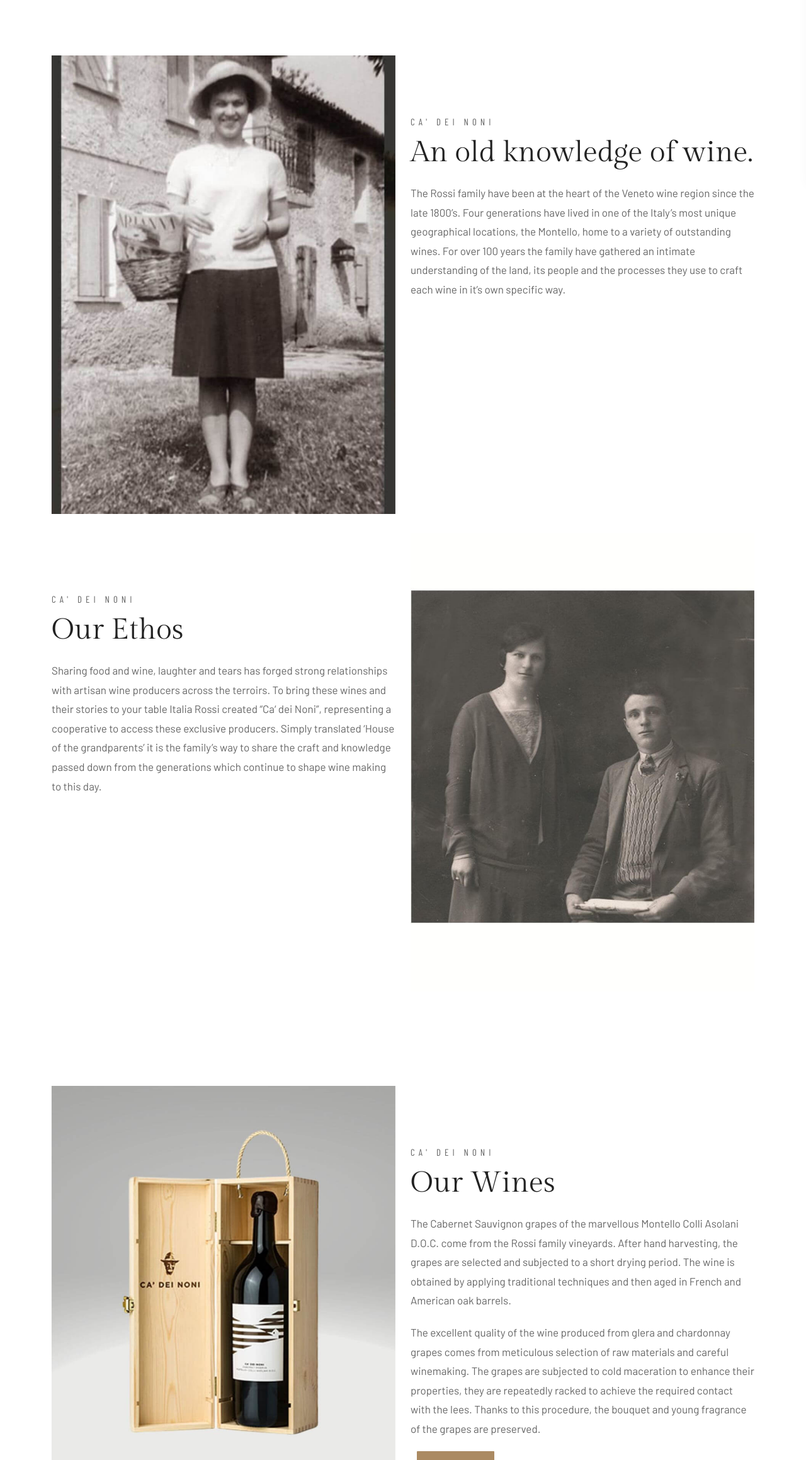
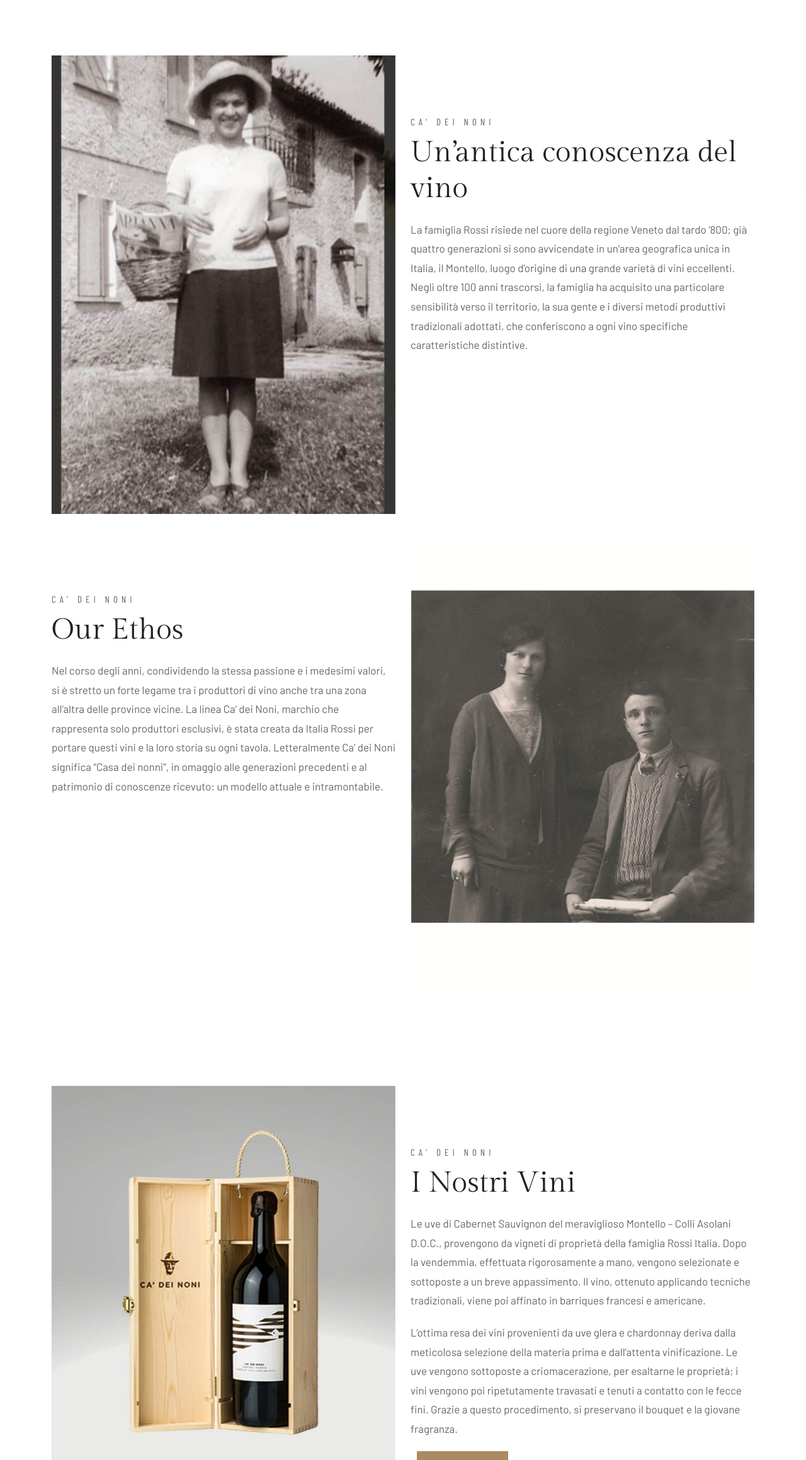
Before and after one commit to Responsibleuk/ca_dei_noni_it, a plain HTML site: page heritage.html in a window 1280 px wide. Shown: the part 482-2800 px from the top of the page at 63% size. Drawn offline with nearby package versions, Linux system fonts and the light colour scheme.

Commit message:
Initial commit

```diff
--- a/heritage.html
+++ b/heritage.html
@@ -162,18 +162,11 @@
 
 
                     <div class="section-subtitle">Ca' Dei Noni</div>
-                    <div class="section-title">An old knowledge of wine.</div>
+                    <div class="section-title">Un’antica conoscenza del vino</div>
 
 
 
-                        <p class="mb-30">The Rossi family have been at the heart of the Veneto wine region since the
-                            late
-                            1800’s. Four generations have lived in one of the Italy’s most unique geographical
-                            locations,
-                            the Montello, home to a variety of outstanding wines. For over 100 years the family have
-                            gathered an intimate understanding of the land, its people and the processes they use to
-                            craft
-                            each wine in it’s own specific way.</p>
+                        <p class="mb-30">La famiglia Rossi risiede nel cuore della regione Veneto dal tardo ‘800; già quattro generazioni si sono avvicendate in un’area geografica unica in Italia, il Montello, luogo d’origine di una grande varietà di vini eccellenti. Negli oltre 100 anni trascorsi, la famiglia ha acquisito una particolare sensibilità verso il territorio, la sua gente e i diversi metodi produttivi tradizionali adottati, che conferiscono a ogni vino specifiche caratteristiche distintive.</p>
 
                     </div>
                 </div>
@@ -191,11 +184,7 @@
 
                     <div class="section-subtitle">Ca' Dei Noni</div>
                     <div class="section-title">Our Ethos</div>
-                    <p>Sharing food and wine, laughter and tears has forged strong relationships with artisan wine
-                        producers across the terroirs. To bring these wines and their stories to your table Italia Rossi
-                        created “Ca‘ dei Noni”, representing a cooperative to access these exclusive producers. Simply
-                        translated ‘House of the grandparents’ it is the family’s way to share the craft and knowledge
-                        passed down from the generations which continue to shape wine making to this day.</p>
+                    <p>Nel corso degli anni, condividendo la stessa passione e i medesimi valori, si è stretto un forte legame tra i produttori di vino anche tra una zona all’altra delle province vicine. La linea Ca’ dei Noni, marchio che rappresenta solo produttori esclusivi, è stata creata da Italia Rossi per portare questi vini e la loro storia su ogni tavola. Letteralmente Ca’ dei Noni significa “Casa dei nonni”, in omaggio alle generazioni precedenti e al patrimonio di conoscenze ricevuto: un modello attuale e intramontabile.</p>
 
                     <!-- call -->
 
@@ -221,17 +210,18 @@
 
                     <div class="section-subtitle">Ca' Dei Noni</div>
                     <div class="section-title">
-                        Our Wines</div>
-                    <p>The Cabernet Sauvignon grapes of the marvellous Montello Colli Asolani D.O.C. come from the Rossi
-                        family vineyards. After hand harvesting, the grapes are selected and subjected to a short drying
-                        period. The wine is obtained by applying traditional techniques and then aged in French and
-                        American oak barrels.</p>
+                        I Nostri Vini</div>
+                    <p>Le uve di Cabernet Sauvignon del meraviglioso Montello – Colli Asolani D.O.C., provengono da
+                        vigneti di proprietà della famiglia Rossi Italia. Dopo la vendemmia, effettuata rigorosamente a
+                        mano, vengono selezionate e sottoposte a un breve appassimento. Il vino, ottenuto applicando
+                        tecniche tradizionali, viene poi affinato in barriques francesi e americane.</p>
 
-                    <p>The excellent quality of the wine produced from glera and chardonnay grapes comes from meticulous
-                        selection of raw materials and careful winemaking. The grapes are subjected to cold maceration
-                        to enhance their properties, they are repeatedly racked to achieve the required contact with the
-                        lees. Thanks to this procedure, the bouquet and young fragrance of the grapes are preserved.</p>
-                    <div class="butn-dark"> <a href="all-wines.html"><span>Our Wines</span></a> </div>
+                    <p>L’ottima resa dei vini provenienti da uve glera e chardonnay deriva dalla meticolosa selezione
+                        della materia prima e dall’attenta vinificazione. Le uve vengono sottoposte a criomacerazione,
+                        per esaltarne le proprietà; i vini vengono poi ripetutamente travasati e tenuti a contatto con
+                        le fecce fini. Grazie a questo procedimento, si preservano il bouquet e la giovane fragranza.
+                    </p>
+                    <div class="butn-dark"> <a href="all-wines.html"><span>I Nostri Vini</span></a> </div>
                     <!-- call -->
 
                 </div>
```
Also changed, not shown: cabernet_riserva.html (+1 -8 lines), cabernet_varietale.html (+1 -5 lines), cabernet_veneto.html (+7 -6 lines), fiorfiore.html (+1 -5 lines), lugana.html (+1 -4 lines), passito.html (+1 -5 lines), rifermentato_in_bottiglia.html (+1 -5 lines).
